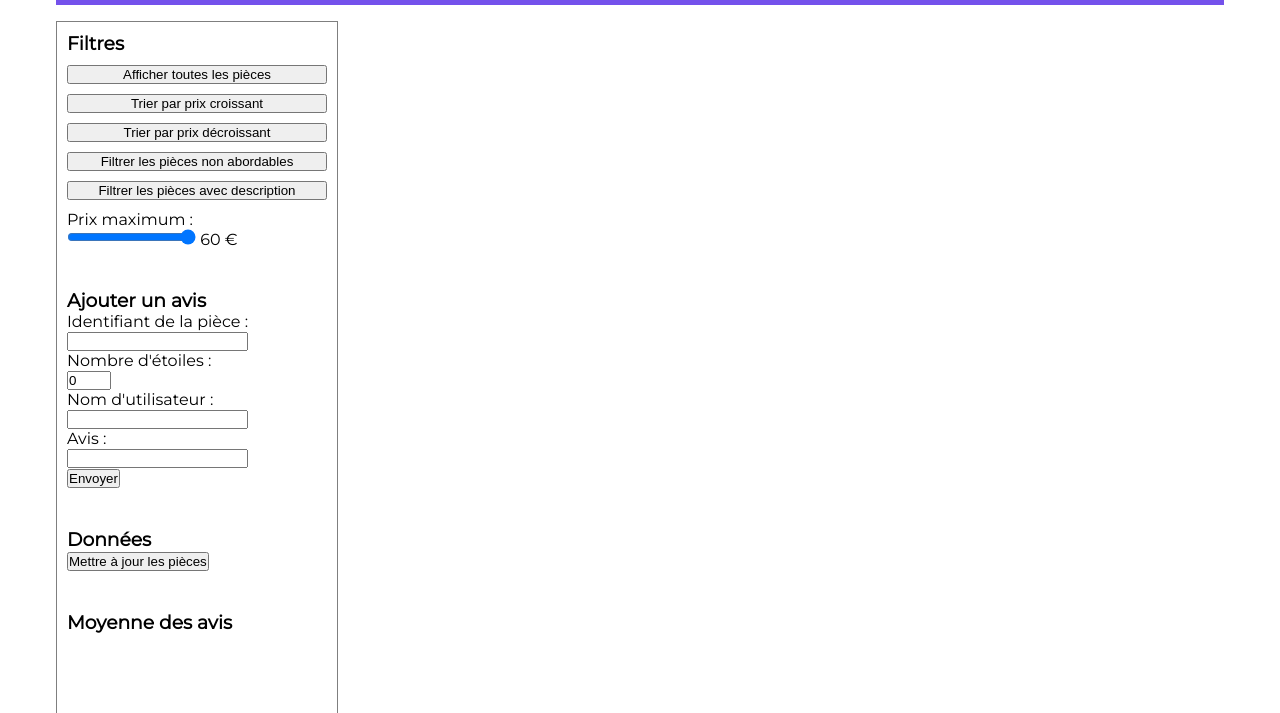
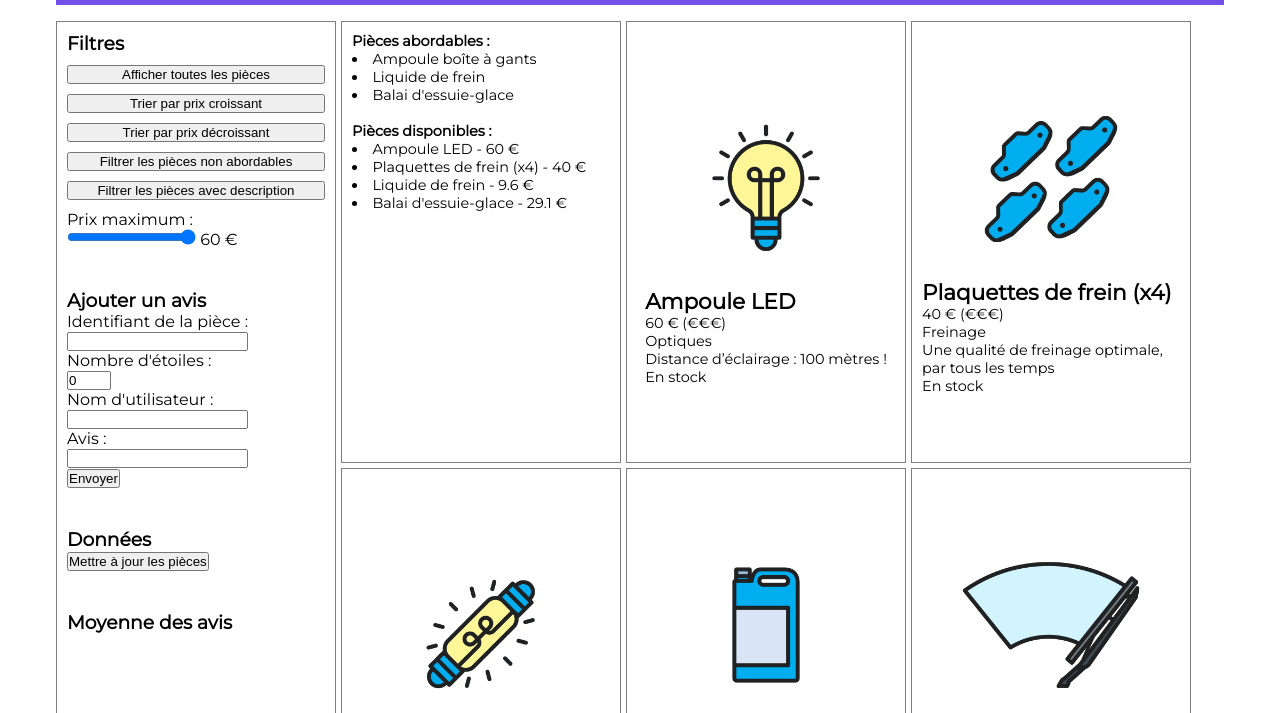
Before and after one commit to Zenitude/openclassrooms-project-lesbonnespieces, a website with bundled scripts: page index.html in a window 1280 px wide. Shown: the part 87-800 px from the top of the page. Built offline with nearby package versions, Linux system fonts and the light colour scheme; no server answers; data requests are answered from the project's data file; files whose address does not match are found by name.

Commit message:
delete folder api-http, add json-server on root folder, install and config eslint

```diff
--- /dev/null
+++ b/db.json
@@ -0,0 +1,266 @@
+{
+  "pieces": [
+    {
+      "id": 1,
+      "nom": "Ampoule LED",
+      "prix": 60,
+      "categorie": "Optiques",
+      "image": "./images/pieces/ampoule-led.png",
+      "description": "Distance d’éclairage : 100 mètres !",
+      "disponibilite": true
+    },
+    {
+      "id": 2,
+      "nom": "Plaquettes de frein (x4)",
+      "prix": 40,
+      "categorie": "Freinage",
+      "image": "./images/pieces/plaquettes-frein.png",
+      "description": "Une qualité de freinage optimale, par tous les temps",
+      "disponibilite": true
+    },
+    {
+      "id": 3,
+      "nom": "Ampoule boîte à gants",
+      "prix": 5.49,
+      "categorie": "Optiques",
+      "image": "./images/pieces/ampoule-boite-a-gants.png",
+      "description": "Pour y voir clair dans l’habitacle",
+      "disponibilite": false
+    },
+    {
+      "id": 4,
+      "nom": "Liquide de frein",
+      "prix": 9.6,
+      "categorie": "Freinage",
+      "image": "./images/pieces/liquide-frein.png",
+      "disponibilite": true
+    },
+    {
+      "id": 5,
+      "nom": "Balai d'essuie-glace",
+      "prix": 29.1,
+      "image": "./images/pieces/balai-essuie-glace.png",
+      "description": "Performances d’essuyage au Top ! Longueur : 550 mm",
+      "disponibilite": true
+    }
+  ],
+  "avis": [
+    {
+      "id": 1,
+      "pieceId": 1,
+      "user": "Kristen Larson",
+      "commentary": "Illum natus nisi aut modi dignissimos.",
+      "nbStars": 5
+    },
+    {
+      "id": 2,
+      "pieceId": 2,
+      "user": "Alberto Kessler",
+      "commentary": "Aut facere ullam velit odio vero aut hic.",
+      "nbStars": 4
+    },
+    {
+      "id": 3,
+      "pieceId": 3,
+      "user": "Shane Powlowski",
+      "commentary": "Sint enim nesciunt laboriosam iusto aut.",
+      "nbStars": 3
+    },
+    {
+      "id": 4,
+      "pieceId": 4,
+      "user": "Grace Effertz",
+      "commentary": "Et aut laborum voluptas culpa ut omnis vel.",
+      "nbStars": 2
+    },
+    {
+      "id": 5,
+      "pieceId": 5,
+      "user": "Blanche Hane",
+      "commentary": "Totam incidunt voluptatibus optio excepturi.",
+      "nbStars": 3
+    },
+    {
+      "id": 6,
+      "pieceId": 1,
+      "user": "Catherine Kihn",
+      "commentary": "Non laborum ex recusandae voluptatem laborum.",
+      "nbStars": 5
+    },
+    {
+      "id": 7,
+      "pieceId": 2,
+      "user": "Jimmie Pfannerstill",
+      "commentary": "Enim aut id ab corporis aut et rem.",
+      "nbStars": 5
+    },
+    {
+      "id": 8,
+      "pieceId": 3,
+      "user": "Ms. Lydia Grady",
+      "commentary": "Ipsum officia asperiores necessitatibus id quo laborum.",
+      "nbStars": 4
+    },
+    {
+      "id": 9,
+      "pieceId": 4,
+      "user": "Cynthia Leuschke",
+      "commentary": "Ea dolores sed aut.",
+      "nbStars": 5
+    },
+    {
+      "id": 10,
+      "pieceId": 5,
+      "user": "Fannie Osinski DVM",
+      "commentary": "Non sed est alias ex et omnis dolorum corrupti alias.",
+      "nbStars": 5
+    },
+    {
+      "id": 11,
+      "pieceId": 1,
+      "user": "Melinda Bergstrom",
+      "commentary": "Voluptas deserunt odit.",
+      "nbStars": 5
+    },
+    {
+      "id": 12,
+      "pieceId": 2,
+      "user": "Glen Bauch DVM",
+      "commentary": "Harum consequatur in ex est itaque maxime consequuntur.",
+      "nbStars": 4
+    },
+    {
+      "id": 13,
+      "pieceId": 3,
+      "user": "Melanie Fadel",
+      "commentary": "Eos eum delectus sunt provident.",
+      "nbStars": 5
+    },
+    {
+      "id": 14,
+      "pieceId": 4,
+      "user": "Amy Ernser",
+      "commentary": "Sit enim velit esse dolor.",
+      "nbStars": 1
+    },
+    {
+      "id": 15,
+      "pieceId": 5,
+      "user": "Toby Russel",
+      "commentary": "Voluptate ex cum aut tenetur laborum est.",
+      "nbStars": 3
+    },
+    {
+      "id": 16,
+      "pieceId": 1,
+      "user": "Frankie Ritchie",
+      "commentary": "Dolore et explicabo et voluptas at aut saepe.",
+      "nbStars": 5
+    },
+    {
+      "id": 17,
+      "pieceId": 2,
+      "user": "Priscilla Sporer",
+      "commentary": "Enim quibusdam et ipsum voluptas est.",
+      "nbStars": 5
+    },
+    {
+      "id": 18,
+      "pieceId": 3,
+      "user": "Adrian Cassin",
+      "commentary": "Corrupti consequuntur deleniti voluptas eum officiis hic.",
+      "nbStars": 4
+    },
+    {
+      "id": 19,
+      "pieceId": 4,
+      "user": "Nicolas Lesch",
+      "commentary": "Esse numquam consequatur et sunt.",
+      "nbStars": 5
+    },
+    {
+      "id": 20,
+      "pieceId": 5,
+      "user": "Hugo Block",
+      "commentary": "Sint quidem quia ipsam quae.",
+      "nbStars": 5
+    },
+    {
+      "pieceId": 1,
+      "user": "Zenittude",
+      "commentary": "Sint quidem quia ipsam quae.",
+      "nbStars": 5,
+      "id": 21
+    },
+    {
+      "pieceId": 2,
+      "user": "Zenittude",
+      "commentary": "Sint quidem quia ipsam quae.",
+      "nbStars": 3,
+      "id": 22
+    },
+    {
+      "pieceId": 3,
+      "user": "Zenittude",
+      "commentary": "Sint quidem quia ipsam quae.",
+      "nbStars": 3,
+      "id": 23
+    },
+    {
+      "pieceId": 4,
+      "user": "Zenittude",
+      "commentary": "Sint quidem quia ipsam quae.",
+      "nbStars": 3,
+      "id": 24
+    },
+    {
+      "pieceId": 5,
+      "user": "Zenittude",
+      "commentary": "Sint quidem quia ipsam quae.",
+      "nbStars": 3,
+      "id": 25
+    },
+    {
+      "pieceId": 6,
+      "user": "Zenittude",
+      "commentary": "Sint quidem quia ipsam quae.",
+      "nbStars": 3,
+      "id": 26
+    },
+    {
+      "pieceId": 1,
+      "user": "Zenittude",
+      "commentary": "Sint quidem quia ipsam quae.",
+      "nbStars": 5,
+      "id": 27
+    },
+    {
+      "pieceId": 2,
+      "user": "Zenittude",
+      "commentary": "Sint quidem quia ipsam quae.",
+      "nbStars": 2,
+      "id": 28
+    },
+    {
+      "pieceId": 5,
+      "user": "Zenittude",
+      "commentary": "Sint quidem quia ipsam quae.",
+      "nbStars": 1,
+      "id": 29
+    },
+    {
+      "pieceId": 5,
+      "user": "Zenittude",
+      "commentary": "Sint quidem quia ipsam quae.",
+      "nbStars": 2,
+      "id": 30
+    },
+    {
+      "pieceId": 5,
+      "user": "Zenittude",
+      "commentary": "Sint quidem quia ipsam quae.",
+      "nbStars": 1,
+      "id": 31
+    }
+  ]
+}
--- a/scripts/pieces.js
+++ b/scripts/pieces.js
@@ -1,13 +1,14 @@
-import { sendNewCommentary, displayComments, previewComments } from './avis.js';
+/* global Chart */
+import { sendNewCommentary, displayComments, previewComments } from "./avis.js";
 
-const fiches = document.querySelector('.fiches');
-const buttonsFilter = document.querySelectorAll('.filters button');
-const buttonUpdate = document.querySelector('.btn-update');
+const fiches = document.querySelector(".fiches");
+const buttonsFilter = document.querySelectorAll(".filters button");
+const buttonUpdate = document.querySelector(".btn-update");
 
 let pieces = window.localStorage.getItem("pieces");
 
 if(pieces === null) {
-    const response = await fetch('http://localhost:8081/pieces/');
+    const response = await fetch("http://localhost:8081/pieces/");
     pieces = await response.json();
 
     const valeurPieces = JSON.stringify(pieces);
@@ -16,8 +17,8 @@ if(pieces === null) {
     pieces = JSON.parse(pieces);
 }
 
-sendNewCommentary()
-previewComments()
+sendNewCommentary();
+previewComments();
 
 /* name affordable pieces */
 const affordable = pieces.map(piece => piece.nom);
@@ -29,52 +30,52 @@ for(let i = pieces.length -1 ; i >= 0 ; i-- ) {
 const affordablePieces = affordable.map(nom => `<li>${nom}</li>`);
 
 /* Available pieces */
-const available = pieces.filter(piece => piece.disponibilite === true)
+const available = pieces.filter(piece => piece.disponibilite === true);
 const availablePieces = available.map(piece => `<li>${piece.nom} - ${piece.prix} €</li>`);
 
-const detailsPieces = document.createElement('aside');
-detailsPieces.setAttribute('class', 'affordables');
+const detailsPieces = document.createElement("aside");
+detailsPieces.setAttribute("class", "affordables");
 
 detailsPieces.innerHTML =
 `<p><strong>Pièces abordables :</strong></p>
 <ul>
-${affordablePieces.join('')}
+${affordablePieces.join("")}
 </ul>
 <br>
 <p><strong>Pièces disponibles :</strong></p>
 <ul>
-${availablePieces.join('')}
+${availablePieces.join("")}
 </ul>`;
 
 fiches.appendChild(detailsPieces);
-const range = document.querySelector('[type="range"]');
+const range = document.querySelector("[type='range']");
 
 filterbyPrice(pieces);
 
 /* Filter buttons */
 buttonsFilter.forEach(button => {
-    button.addEventListener('click', (e) => {
+    button.addEventListener("click", (e) => {
         switch(e.target.classList.value) {
-            case 'btn-all-pieces' :
+        case "btn-all-pieces" :
             pieces.sort((a, b) => a.id - b.id);
             filterbyPrice(pieces);
             break;
-            case 'btn-trier-asc' :
+        case "btn-trier-asc" :
             pieces.sort((a, b) => a.prix - b.prix);
             filterbyPrice(pieces);
             break;
 
-            case 'btn-trier-desc' :
+        case "btn-trier-desc" :
             pieces.sort((a, b) => b.prix - a.prix);
             filterbyPrice(pieces);
             break;
 
-            case 'btn-filtrer' :
+        case "btn-filtrer" :
             const piecesFiltreesPrix = pieces.filter(piece => piece.prix <= 35);
             filterbyPrice(piecesFiltreesPrix);
             break;
 
-            case 'btn-filtrer-desc' :
+        case "btn-filtrer-desc" :
             const piecesFiltreesDesc = pieces.filter(piece => piece.description !== undefined);
             filterbyPrice(piecesFiltreesDesc);
             break;
@@ -85,23 +86,23 @@ buttonsFilter.forEach(button => {
 /* Pieces */
 function displayPieces(pieces)
 {
-    if(document.querySelectorAll('.piece')) { document.querySelectorAll('.piece').forEach(el => el.remove()); }
+    if(document.querySelectorAll(".piece")) { document.querySelectorAll(".piece").forEach(el => el.remove()); }
 
     pieces.forEach(element => {
-        const piece = document.createElement('article');
+        const piece = document.createElement("article");
         piece.dataset.id = element.id;
         const id = piece.dataset.id;
-        piece.setAttribute('class', 'piece');
+        piece.setAttribute("class", "piece");
 
         piece.innerHTML =
         `<img src="${element.image}">
         <div class="infos">
             <h2>${element.nom}</h2>
-            <p>${element.prix} € (${element.prix < 35 ? '€' : "€€€"})</p>
+            <p>${element.prix} € (${element.prix < 35 ? "€" : "€€€"})</p>
             <p>${element.categorie ?? "Aucune catégorie"}</p>
             <p>${element.description ?? "Pas de description pour le moment."}</p>
-            <p>${element.disponibilite ? 'En stock' : 'Rupture de stock'}</p>
-            <button data-id="${element.id}">Afficher les avis</button>
+            <p>${element.disponibilite ? "En stock" : "Rupture de stock"}</p>
+            <!-- button data-id="${element.id}">Afficher les avis</button -->
         </div>`;
 
         fiches.appendChild(piece);
@@ -118,14 +119,14 @@ function displayPieces(pieces)
 function filterbyPrice(pieces) {
     displayPieces(pieces);
 
-    range.addEventListener('input', (e) => {
-        document.querySelector('.value').innerHTML = `${e.target.value} €`;
+    range.addEventListener("input", (e) => {
+        document.querySelector(".value").innerHTML = `${e.target.value} €`;
         const filterPrice = pieces.filter(piece => piece.prix <= e.target.value);
         displayPieces(filterPrice);
 
     });
 }
 
-buttonUpdate.addEventListener('click', () => {
+buttonUpdate.addEventListener("click", () => {
     window.localStorage.removeItem("pieces");
 });
--- a/styles/styles.css
+++ b/styles/styles.css
@@ -90,3 +90,7 @@ article {
 article img {
 	width: 200px;
 }
+
+.infos {
+	margin-bottom: 10px;
+}
```
Also changed, not shown: package.json (+9 -3 lines), pieces-autos.json (deleted, +0 -45 lines), scripts/avis.js (+13 -12 lines), .eslintrc.json (added), README.md, 1 other file. Lines whose indentation alone changed are shown as unchanged.
